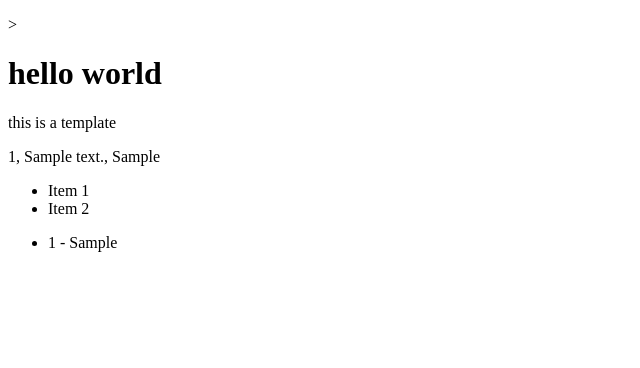
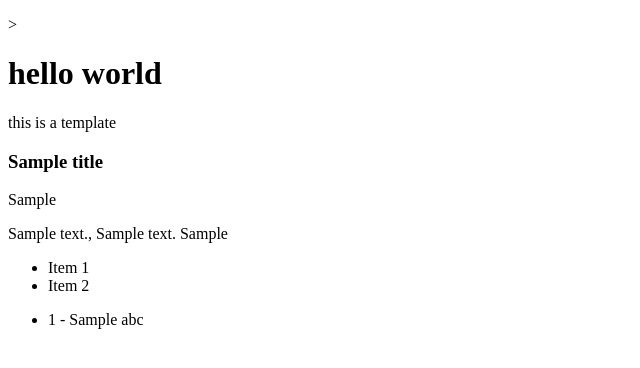
Before and after one commit to TJBrynach/trydjango, a Django app: template src/templates/about.html in a window 1280 px wide. Shown: the part 70-438 px from the top of the page, without its empty margins (0-640 px from the left). Run offline with Django 3.2, Linux system fonts and the light colour scheme; the template is opened without the code that fills it: most values are stand-ins (such as "Sample title", 1, 10 or a date in 2020).

Commit message:
07_07_Update1

```diff
--- a/src/pages/views.py
+++ b/src/pages/views.py
@@ -16,9 +16,10 @@ def contact_view(request, *args, **kwargs):
 
 def about_view(request, *args, **kwargs):
     my_context = {
-        "my_text": "this is about me",
+        "title": "this is about me",
         "my_number": 12345678,
-        "my_list": [1,23,45,678]
+        "my_list": [1,23,45,678],
+        "my_html":"<h1>Hello my son</h1>"
     }
     return render(request, "about.html", my_context)
 
--- a/src/products/models.py
+++ b/src/products/models.py
@@ -5,7 +5,7 @@ from django.db import models
 #https://docs.djangoproject.com/en/2.0/ref/models/fields/#field-types
 class Product(models.Model):
     title       = models.CharField(max_length=120)
-    description = models.TextField()
+    description = models.TextField(blank=False, null=False)
     price       = models.DecimalField(decimal_places=2, max_digits=10000)
-    summary     = models.TextField()
+    summary     = models.TextField(blank=False, null=False)
     featured    = models.BooleanField()
--- a/src/templates/about.html
+++ b/src/templates/about.html
@@ -3,20 +3,26 @@
 {% block content %}
     <h1>hello world</h1>
     <p>this is a template</p>
+    <h3>{{ title|capfirst }}</h3>
 
+    {{my_html|safe}}
 
     <p>
-        {{ my_number }}, {{ my_text }}, {{ my_list }}
+        {{ my_text }}, {{ my_text }}
+        {{ my_list }}
     </p>
-
 
     <ul>
         <li>Item 1</li>
         <li>Item 2</li>
     </ul>
     <ul>
-    {% for my_item in my_list %}
-        <li> {{ forloop.counter }} - {{ my_item }}</li>
+    {% for abc in my_list %}
+        {% if abc == 45 %}
+            <li> {{ forloop.counter }} - {{ abc|add:22 }}</li>
+        {% else %}
+            <li> {{ forloop.counter }} - {{ abc }}</li>
+        {% endif %}
     {% endfor %}
     </ul>
 
--- a/src/trydjango/settings.py
+++ b/src/trydjango/settings.py
@@ -127,3 +127,6 @@ USE_TZ = True
 # https://docs.djangoproject.com/en/2.0/howto/static-files/
 
 STATIC_URL = '/static/'
+
+
+DEFAULT_AUTO_FIELD='django.db.models.AutoField'
--- a/src/trydjango/urls.py
+++ b/src/trydjango/urls.py
@@ -16,11 +16,13 @@ Including another URLconf
 from django.contrib import admin
 from django.urls import path
 from pages.views import home_view, contact_view, about_view
+from products.views import product_detail_view
 
 urlpatterns = [
     path('', home_view, name='home'),
     path('home/', home_view, name='home'),
     path('contact/', contact_view, name='contact'),
     path('about/', about_view, name='about'),
+    path('product/', product_detail_view),
     path('admin/', admin.site.urls),
 ]
```
Also changed, not shown: src/products/views.py (+14 -0 lines), src/templates/product/detail.html (added, +9 -0 lines), src/db.sqlite3, src/products/migrations/0002_product_featured.py (added).
